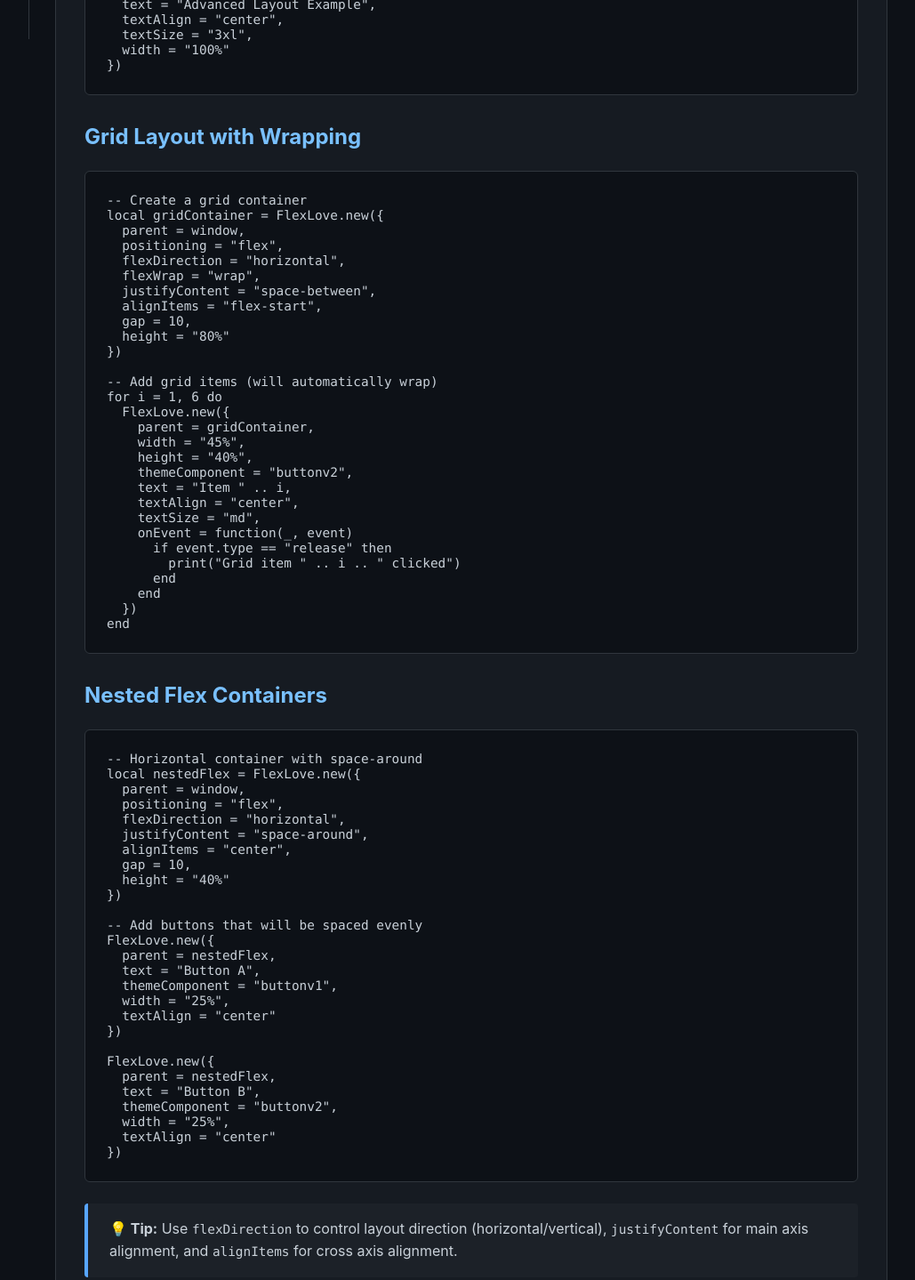
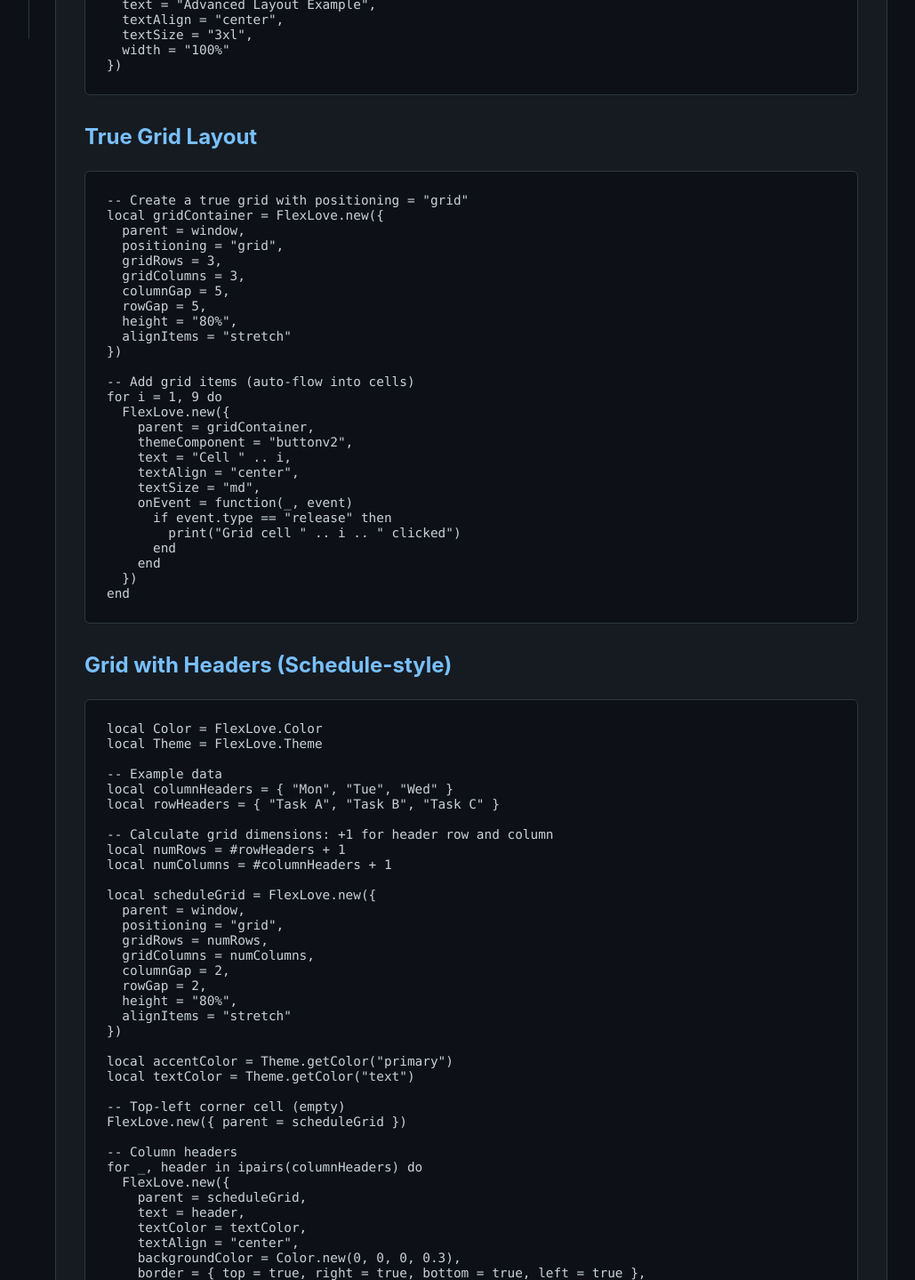
Before and after one commit to mikefreno/FlexLove, a website: page docs/examples.html in a window 1280 px wide. Shown: the part 820-2259 px from the top of the page at 89% size, without its empty margins (250-1279 px from the left). Drawn offline with nearby package versions, Linux system fonts and the light colour scheme; a script that the page names is missing; a small style sheet from the web is missing.

Commit message:
docs update

```diff
--- a/docs/examples.html
+++ b/docs/examples.html
@@ -269,72 +269,118 @@ FlexLove.new({
   width = "100%"
 })</code></pre>
 
-        <h3>Grid Layout with Wrapping</h3>
-        <pre><code class="language-lua">-- Create a grid container
+        <h3>True Grid Layout</h3>
+        <pre><code class="language-lua">-- Create a true grid with positioning = "grid"
 local gridContainer = FlexLove.new({
   parent = window,
-  positioning = "flex",
-  flexDirection = "horizontal",
-  flexWrap = "wrap",
-  justifyContent = "space-between",
-  alignItems = "flex-start",
-  gap = 10,
-  height = "80%"
+  positioning = "grid",
+  gridRows = 3,
+  gridColumns = 3,
+  columnGap = 5,
+  rowGap = 5,
+  height = "80%",
+  alignItems = "stretch"
 })
 
--- Add grid items (will automatically wrap)
-for i = 1, 6 do
+-- Add grid items (auto-flow into cells)
+for i = 1, 9 do
   FlexLove.new({
     parent = gridContainer,
-    width = "45%",
-    height = "40%",
     themeComponent = "buttonv2",
-    text = "Item " .. i,
+    text = "Cell " .. i,
     textAlign = "center",
     textSize = "md",
     onEvent = function(_, event)
       if event.type == "release" then
-        print("Grid item " .. i .. " clicked")
+        print("Grid cell " .. i .. " clicked")
       end
     end
   })
 end</code></pre>
 
-        <h3>Nested Flex Containers</h3>
-        <pre><code class="language-lua">-- Horizontal container with space-around
-local nestedFlex = FlexLove.new({
+        <h3>Grid with Headers (Schedule-style)</h3>
+        <pre><code class="language-lua">local Color = FlexLove.Color
+local Theme = FlexLove.Theme
+
+-- Example data
+local columnHeaders = { "Mon", "Tue", "Wed" }
+local rowHeaders = { "Task A", "Task B", "Task C" }
+
+-- Calculate grid dimensions: +1 for header row and column
+local numRows = #rowHeaders + 1
+local numColumns = #columnHeaders + 1
+
+local scheduleGrid = FlexLove.new({
   parent = window,
-  positioning = "flex",
-  flexDirection = "horizontal",
-  justifyContent = "space-around",
-  alignItems = "center",
-  gap = 10,
-  height = "40%"
+  positioning = "grid",
+  gridRows = numRows,
+  gridColumns = numColumns,
+  columnGap = 2,
+  rowGap = 2,
+  height = "80%",
+  alignItems = "stretch"
 })
 
--- Add buttons that will be spaced evenly
-FlexLove.new({
-  parent = nestedFlex,
-  text = "Button A",
-  themeComponent = "buttonv1",
-  width = "25%",
-  textAlign = "center"
-})
+local accentColor = Theme.getColor("primary")
+local textColor = Theme.getColor("text")
 
-FlexLove.new({
-  parent = nestedFlex,
-  text = "Button B",
-  themeComponent = "buttonv2",
-  width = "25%",
-  textAlign = "center"
-})</code></pre>
+-- Top-left corner cell (empty)
+FlexLove.new({ parent = scheduleGrid })
+
+-- Column headers
+for _, header in ipairs(columnHeaders) do
+  FlexLove.new({
+    parent = scheduleGrid,
+    text = header,
+    textColor = textColor,
+    textAlign = "center",
+    backgroundColor = Color.new(0, 0, 0, 0.3),
+    border = { top = true, right = true, bottom = true, left = true },
+    borderColor = accentColor,
+    textSize = 12
+  })
+end
+
+-- Data rows
+for i, rowHeader in ipairs(rowHeaders) do
+  -- Row header
+  FlexLove.new({
+    parent = scheduleGrid,
+    text = rowHeader,
+    backgroundColor = Color.new(0, 0, 0, 0.3),
+    textColor = textColor,
+    textAlign = "center",
+    border = { top = true, right = true, bottom = true, left = true },
+    borderColor = accentColor,
+    textSize = 10
+  })
+
+  -- Data cells
+  for j = 1, #columnHeaders do
+    FlexLove.new({
+      parent = scheduleGrid,
+      text = tostring((i * j) % 5),
+      textAlign = "center",
+      border = { top = true, right = true, bottom = true, left = true },
+      borderColor = Color.new(0.5, 0.5, 0.5, 1.0),
+      textSize = 12,
+      themeComponent = "buttonv2",
+      onEvent = function(elem, event)
+        if event.type == "click" then
+          local newValue = (tonumber(elem.text) + 1) % 10
+          elem:updateText(tostring(newValue))
+        end
+      end
+    })
+  end
+end</code></pre>
 
         <div class="note">
           <p>
-            <strong>💡 Tip:</strong> Use <code>flexDirection</code> to control
-            layout direction (horizontal/vertical),
-            <code>justifyContent</code> for main axis alignment, and
-            <code>alignItems</code> for cross axis alignment.
+            <strong>💡 Tip:</strong> Use <code>positioning = "grid"</code> with
+            <code>gridRows</code> and <code>gridColumns</code> to create true grid
+            layouts. Children auto-flow into cells left-to-right, top-to-bottom.
+            Perfect for tables, schedules, and structured data displays.
           </p>
         </div>
 
```
Also changed, not shown: docs/index.html (+6 -0 lines), 2 other files.
